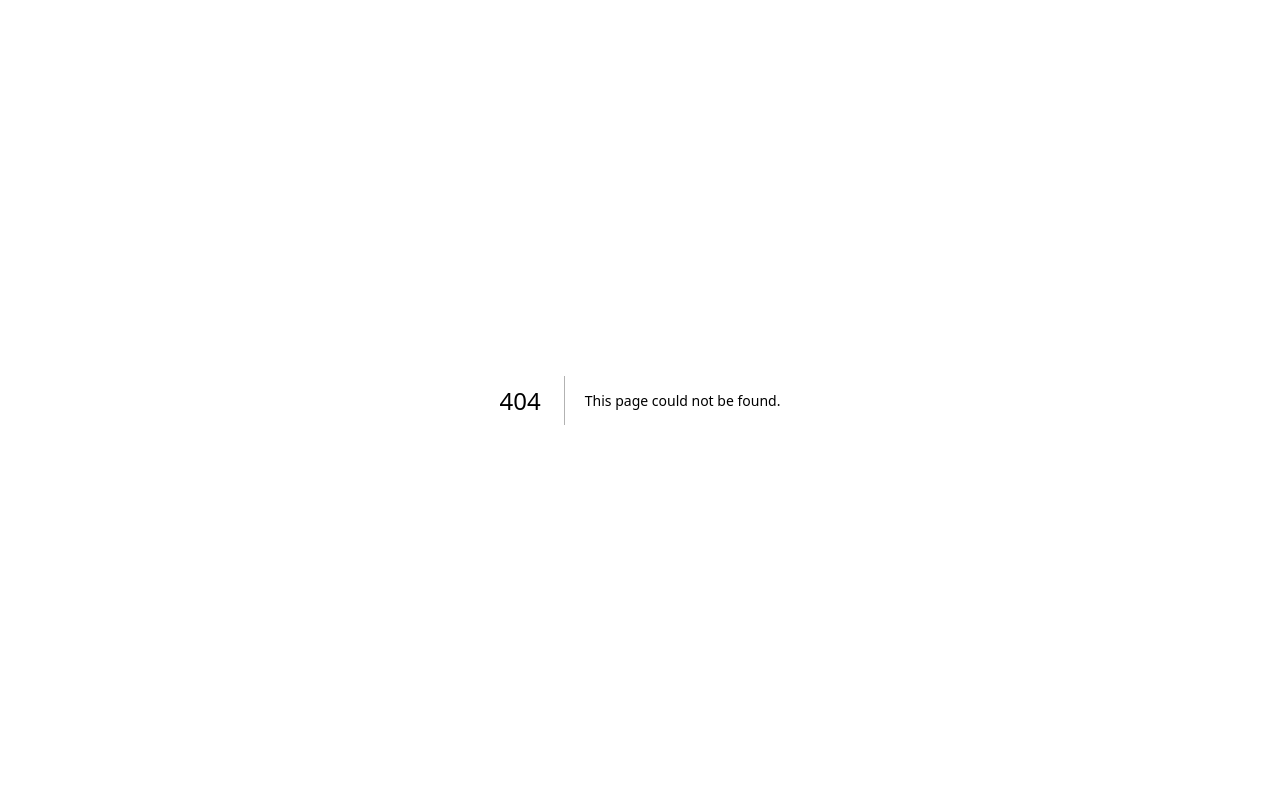
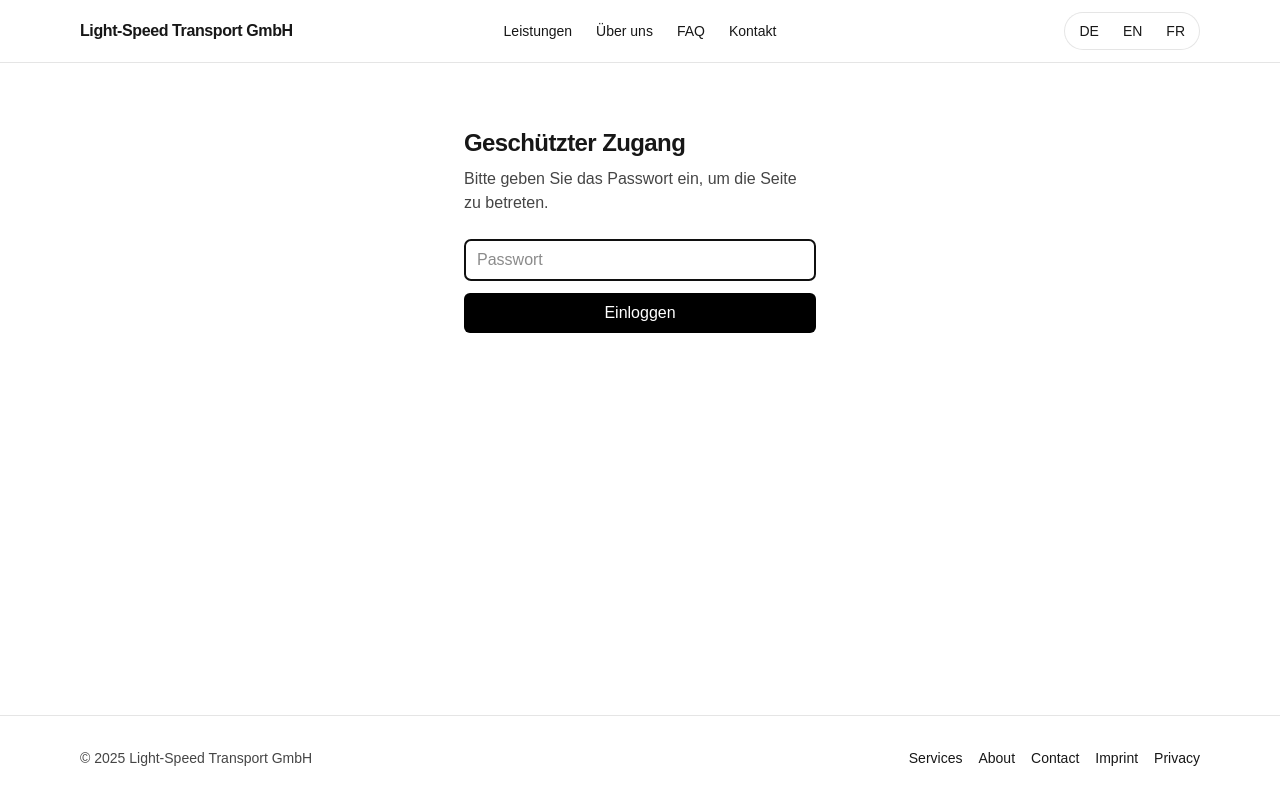
Before and after one commit to lightspeed-frondev/lightspeed, a Next.js app: page /1/login in a window 1280 px wide. Before the commit this address had no page. Built offline with nearby package versions, Linux system fonts and the light colour scheme.

Commit message:
Password

```diff
--- a/middleware.ts
+++ b/middleware.ts
@@ -15,7 +15,9 @@ export function middleware(request: NextRequest) {
   if (
     pathname.startsWith("/_next") ||
     pathname.startsWith("/api") ||
-    PUBLIC_FILE.test(pathname)
+    PUBLIC_FILE.test(pathname) ||
+    pathname === "/sitemap.xml" ||
+    pathname === "/robots.txt"
   ) {
     return NextResponse.next();
   }
@@ -26,6 +28,19 @@ export function middleware(request: NextRequest) {
     return NextResponse.redirect(url);
   }
 
+  // Simple password protection
+  const authed = request.cookies.get("site_auth")?.value === "1";
+
+  const locale = locales.find((l) => pathname === `/${l}` || pathname.startsWith(`/${l}/`));
+  const isLoginPath = locale ? pathname === `/${locale}/login` : false;
+
+  if (!authed && !isLoginPath) {
+    const url = request.nextUrl.clone();
+    url.pathname = `/${locale ?? defaultLocale}/login`;
+    url.searchParams.set("next", pathname);
+    return NextResponse.redirect(url);
+  }
+
   return NextResponse.next();
 }
 
--- a/src/app/[locale]/contact/page.tsx
+++ b/src/app/[locale]/contact/page.tsx
@@ -39,13 +39,11 @@ export default async function ContactPage(props: { params: Promise<{ locale: str
   const addressLabel = locale === "fr" ? "Adresse" : locale === "en" ? "Address" : "Adresse";
   const phoneLabel = locale === "fr" ? "Téléphone" : locale === "en" ? "Phone" : "Telefon";
   const emailLabelInfo = locale === "fr" ? "E-mail" : locale === "en" ? "Email" : "E-Mail";
-  const hoursLabel = locale === "fr" ? "Horaires" : locale === "en" ? "Hours" : "Öffnungszeiten";
   const companyName = "Light-Speed Transport GmbH";
   const countryLocalized = locale === "fr" ? "Suisse" : locale === "en" ? "Switzerland" : "Schweiz";
   const companyAddress = `e/o TFZ GmbH, Am Kägenrain 3, 4153 Reinach BL, ${countryLocalized}`;
   const companyPhone = "+41 61 000 00 00";
-  const companyEmail = "info@light-speed-transport.com";
-  const companyHours = locale === "fr" ? "Lun–Ven 9:00–18:00" : locale === "en" ? "Mon–Fri 9:00–18:00" : "Mo–Fr 9:00–18:00";
+  const companyEmail = "info@lightspeedtransport.ch";
 
   return (
     <div className="mx-auto max-w-6xl px-4 py-16 md:py-24">
@@ -83,10 +81,7 @@ export default async function ContactPage(props: { params: Promise<{ locale: str
                   </a>
                 </div>
               </div>
-              <div>
-                <div className="opacity-60">{hoursLabel}</div>
-                <div>{companyHours}</div>
-              </div>
+
             </div>
           </div>
         </aside>
--- a/src/app/[locale]/layout.tsx
+++ b/src/app/[locale]/layout.tsx
@@ -56,7 +56,7 @@ export default async function LocaleLayout(
   return (
     <div className="min-h-dvh flex flex-col">
       <header className="sticky top-0 z-40 backdrop-blur supports-[backdrop-filter]:bg-background/70 border-b border-black/10 dark:border-white/10">
-        <div className="mx-auto max-w-6xl px-4 py-3 grid grid-cols-3 items-center">
+        <div className="mx-auto max-w-6xl pl-4 pr-2 md:px-4 py-3 grid grid-cols-3 items-center">
           <Link href={`/${locale}`} className="font-semibold tracking-tight justify-self-start">
             Light-Speed Transport GmbH
           </Link>
@@ -66,7 +66,7 @@ export default async function LocaleLayout(
             <a href={`/${locale}#faq`} className="hover:opacity-80">{labels.faq}</a>
             <a href={`/${locale}/contact`} className="hover:opacity-80">{labels.contact}</a>
           </nav>
-          <div className="justify-self-end flex items-center gap-2">
+          <div className="justify-self-end flex items-center gap-2 col-start-3 md:col-start-auto">
             <div className="hidden md:block">
               <LanguageSwitcher current={locale} />
             </div>
@@ -82,7 +82,7 @@ export default async function LocaleLayout(
       <footer className="border-t border-black/10 dark:border-white/10">
         <div className="mx-auto max-w-6xl px-4 py-8 text-sm flex flex-col md:flex-row items-center md:items-center md:justify-between gap-4">
           <p className="opacity-80 text-center md:text-left">© {new Date().getFullYear()} Light-Speed Transport GmbH</p>
-          <div className="flex flex-wrap items-center justify-center gap-3 md:gap-4">
+          <div className="w-full md:w-auto flex flex-wrap items-center justify-center md:justify-end gap-x-4 gap-y-2">
             <a href={`/${locale}/services`} className="hover:opacity-80">{navLabels[locale]?.services ?? "Services"}</a>
             <a href={`/${locale}/about`} className="hover:opacity-80">{navLabels[locale]?.about ?? "About"}</a>
             <a href={`/${locale}/contact`} className="hover:opacity-80">{navLabels[locale]?.contact ?? "Contact"}</a>
--- /dev/null
+++ b/src/app/[locale]/login/page.tsx
@@ -0,0 +1,65 @@
+"use client";
+import { use, useState } from "react";
+
+export default function LoginPage(props: { params: Promise<{ locale: string }>; searchParams?: Promise<{ next?: string }> }) {
+  const { locale } = use(props.params);
+  const search = use(props.searchParams ?? Promise.resolve<{ next?: string }>({}));
+  const next = search?.next;
+
+  const [password, setPassword] = useState("");
+  const [error, setError] = useState<string | null>(null);
+
+  const t = {
+    title: locale === "fr" ? "Accès protégé" : locale === "en" ? "Protected Access" : "Geschützter Zugang",
+    desc:
+      locale === "fr"
+        ? "Veuillez entrer le mot de passe pour accéder au site."
+        : locale === "en"
+        ? "Please enter the password to access the site."
+        : "Bitte geben Sie das Passwort ein, um die Seite zu betreten.",
+    placeholder: locale === "fr" ? "Mot de passe" : locale === "en" ? "Password" : "Passwort",
+    submit: locale === "fr" ? "Entrer" : locale === "en" ? "Enter" : "Einloggen",
+    wrong: locale === "fr" ? "Mot de passe incorrect" : locale === "en" ? "Incorrect password" : "Falsches Passwort",
+  } as const;
+
+  const handleSubmit = async (e: React.FormEvent) => {
+    e.preventDefault();
+    setError(null);
+    try {
+      const res = await fetch("/api/login", {
+        method: "POST",
+        headers: { "Content-Type": "application/json" },
+        body: JSON.stringify({ password }),
+      });
+      if (!res.ok) {
+        setError(t.wrong);
+        return;
+      }
+      window.location.href = next || `/${locale}`;
+    } catch {
+      setError(t.wrong);
+    }
+  };
+
+  return (
+    <div className="mx-auto max-w-sm px-4 py-16">
+      <h1 className="text-2xl font-semibold tracking-tight">{t.title}</h1>
+      <p className="mt-2 opacity-80">{t.desc}</p>
+
+      <form onSubmit={handleSubmit} className="mt-6 space-y-3">
+        <input
+          type="password"
+          value={password}
+          onChange={(e) => setPassword(e.target.value)}
+          placeholder={t.placeholder}
+          className="w-full rounded-md border border-black/10 dark:border-white/10 bg-background/60 backdrop-blur px-3 py-2"
+          autoFocus
+        />
+        {error && <p className="text-sm text-red-500">{error}</p>}
+        <button type="submit" className="w-full rounded-md bg-black text-white dark:bg-white dark:text-black px-4 py-2 hover:opacity-90">
+          {t.submit}
+        </button>
+      </form>
+    </div>
+  );
+}
--- /dev/null
+++ b/src/app/api/login/route.ts
@@ -0,0 +1,30 @@
+import { NextResponse } from "next/server";
+
+export async function POST(request: Request) {
+  try {
+    const { password } = await request.json().catch(() => ({ password: "" }));
+    const expected = process.env.SITE_PASSWORD;
+
+    if (typeof password !== "string") {
+      return NextResponse.json({ ok: false, error: "Invalid payload" }, { status: 400 });
+    }
+
+    if (password !== expected) {
+      return NextResponse.json({ ok: false, error: "Invalid password" }, { status: 401 });
+    }
+
+    const response = NextResponse.json({ ok: true });
+    response.cookies.set({
+      name: "site_auth",
+      value: "1",
+      httpOnly: true,
+      sameSite: "lax",
+      path: "/",
+      secure: process.env.NODE_ENV === "production",
+      maxAge: 60 * 60 * 24 * 7, // 7 days
+    });
+    return response;
+  } catch (error) {
+    return NextResponse.json({ ok: false, error: "Server error" }, { status: 500 });
+  }
+}
--- a/src/app/components/MobileDrawer.tsx
+++ b/src/app/components/MobileDrawer.tsx
@@ -77,7 +77,7 @@ export default function MobileDrawer({ locale, labels }: Props) {
         </nav>
 
         <div className="mt-auto px-4 py-4 border-t border-black/10 dark:border-white/10">
-          <div className="flex items-center gap-1 rounded-full border border-black/10 dark:border-white/10 bg-background/60 backdrop-blur px-1 py-1">
+          <div className="inline-flex w-fit items-center gap-1 rounded-full border border-black/10 dark:border-white/10 bg-background/60 backdrop-blur px-1 py-1">
             {locales.map((l) => (
               <Link
                 key={l}
```
